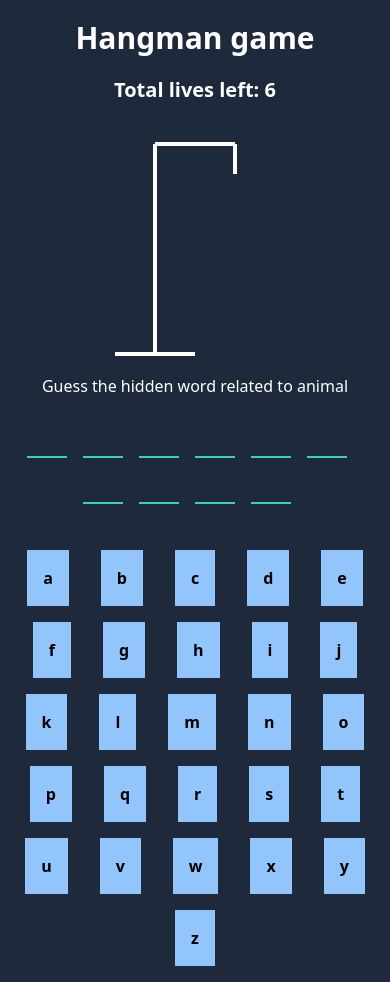
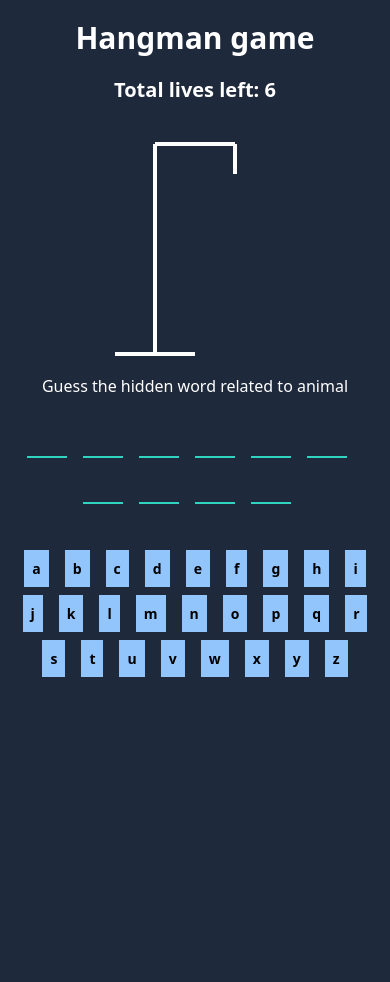
Before and after one commit to limjiewwei/hangman, a React (Create React App) app: page / in a window 390 px wide. After the commit the page ends 844 px from the top, so only its background shows below. Built offline with nearby package versions, Linux system fonts and the light colour scheme; a web font is replaced by a local one.

Commit message:
updated button interface for mobile & alert popup

```diff
--- a/src/App.js
+++ b/src/App.js
@@ -26,7 +26,7 @@ function App() {
 		if (status === "win" && chosenWord.length > 0) {
 			Swal.fire({
 				title: "You won the game!",
-				text: "Play again?",
+				text: `You guessed the word ${generateWord}`,
 				confirmButtonText: "Play again",
 				showClass: {
 					popup: "animate__animated animate__fadeInDown",
@@ -44,7 +44,7 @@ function App() {
 		if (livesLeft === 0) {
 			Swal.fire({
 				title: "You lost the game!",
-				text: "Play again?",
+				text: `The word was: ${chosenWord}`,
 				confirmButtonText: "Play again",
 				showClass: {
 					popup: "animate__animated animate__fadeInDown",
@@ -105,7 +105,7 @@ function App() {
 				{"abcdefghijklmnopqrstuvwxyz".split("").map((char, index) => {
 					return (
 						<button
-							className="bg-blue-300 mx-4 p-4 mb-4 text-black font-semibold disabled:opacity-20"
+							className="bg-blue-300 mx-2 md:mx-4 p-2 md:p-4 mb-2 md:mb-4 text-[14px] md:text-[16px] text-black font-semibold disabled:opacity-20"
 							value={char}
 							key={index}
 							disabled={charClicked(char)}
```
